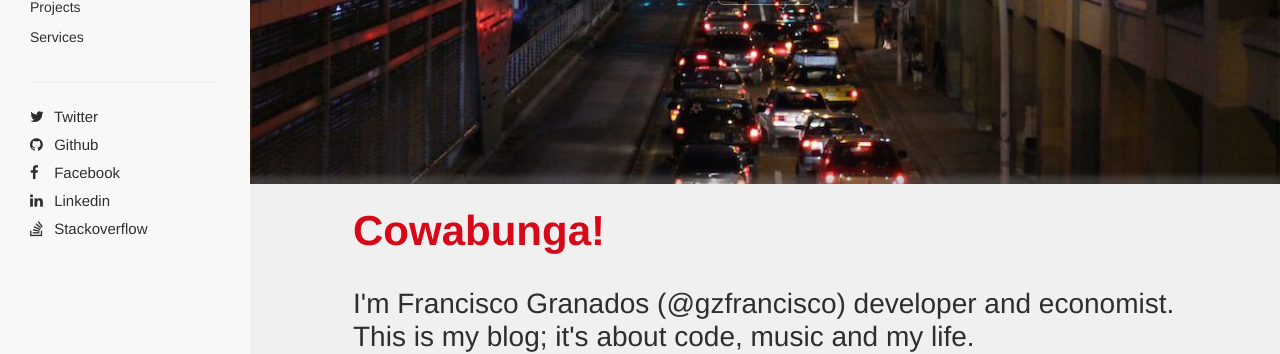
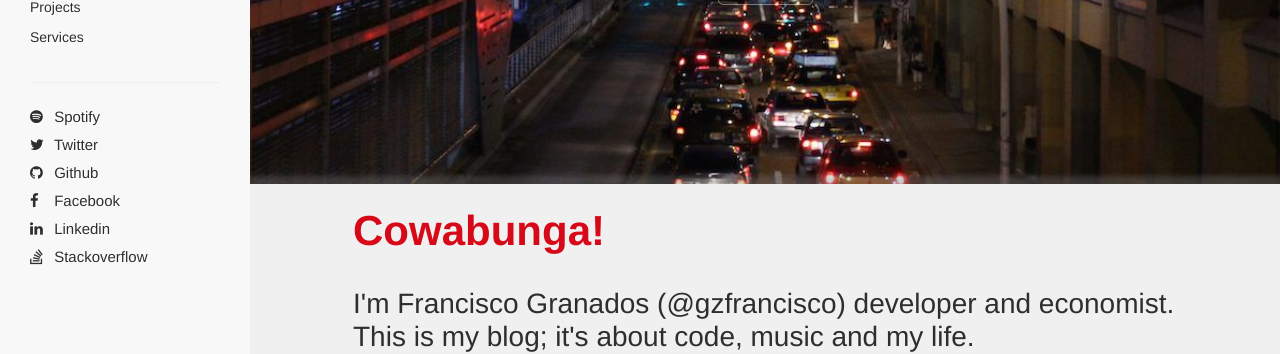
Before and after one commit to gzfrancisco/gzfrancisco.github.io, a Jekyll site: the page built from index.html, in a window 1280 px wide. Shown: the part 271-625 px from the top of the page. Built offline with Jekyll 4.4.1, drawn with Linux system fonts in a browser that asks for light colours; nearby versions of some CDN libraries; Markdown is read by kramdown in place of the engine named in the settings.

Commit message:
Add spotify link

```diff
--- a/_includes/social.html
+++ b/_includes/social.html
@@ -1,4 +1,5 @@
 <ul>
+  <li><a href="http://open.spotify.com/user/1276392502"><i class="fa fa-spotify"></i> Spotify</a></li>
   <li><a href="https://twitter.com/gzfrancisco"><i class="fa fa-twitter"></i> Twitter</a></li>
   <li><a href="https://github.com/gzfrancisco"><i class="fa fa-github"></i> Github</a></li>
   <li><a href="https://facebook.com/gzfrancisco"><i class="fa fa-facebook"></i> Facebook</a></li>
```
